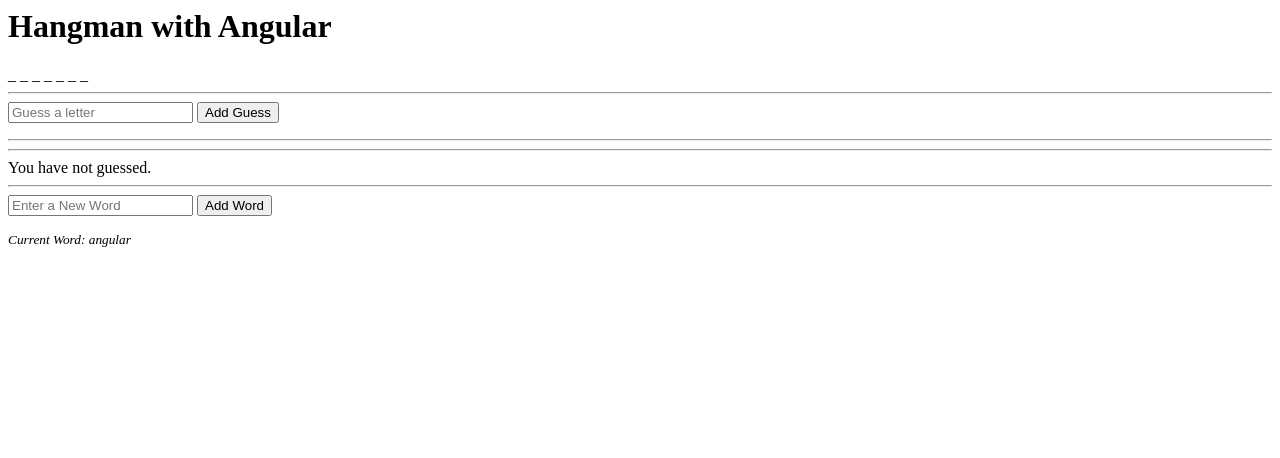
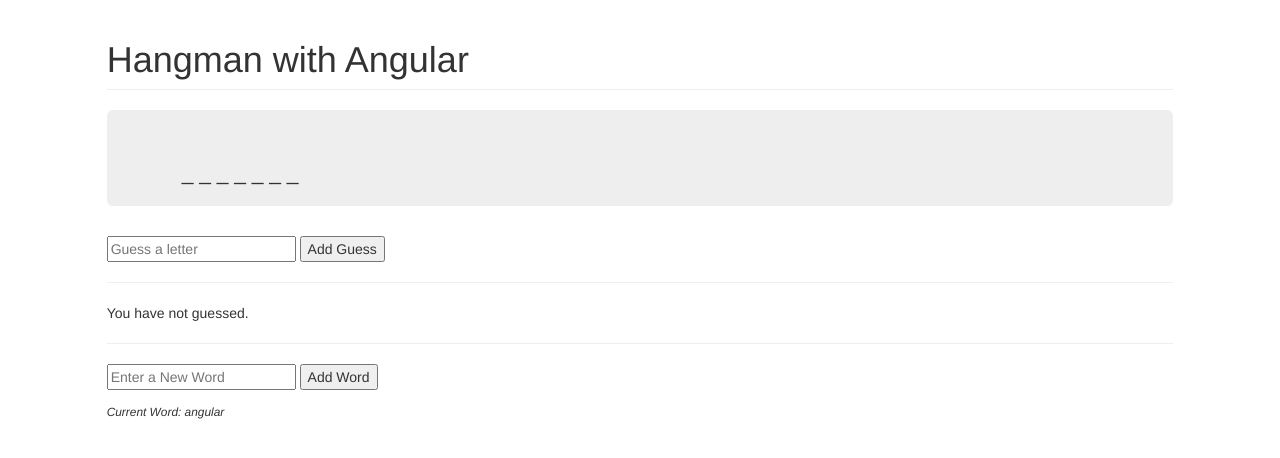
Before and after one commit to sf-wdi-15/angular_controllers_lab, a plain HTML site: page hangman.html in a window 1280 px wide. Drawn offline with nearby package versions, Linux system fonts and the light colour scheme.

Commit message:
Add bootstrap to game. Add single container-fluid and two rows.

```diff
--- a/hangman.html
+++ b/hangman.html
@@ -8,31 +8,43 @@
 
   <!-- include hangman script -->
   <script src="hangman.js"></script>
+
+  <!-- include bootstrap -->
+  <meta name="viewport" content="width=device-width, initial-scale=1">
+  <!-- Latest compiled and minified CSS -->
+  <link rel="stylesheet" href="https://maxcdn.bootstrapcdn.com/bootstrap/3.3.2/css/bootstrap.min.css">
 </head>
 
 <body>
-  <h1 class="page-header">Hangman with Angular</h1>
+<div class="container-fluid">
+  <div class="row">
+    <div class="col-xs-10 col-xs-offset-1">
 
-  <!-- setup HangManCtrl scope -->
+        <!-- HangManCtrl scope -->
         <div ng-controller="HangManCtrl">
 
+            <div class="row">
+                <h1 class="page-header">Hangman with Angular</h1>
+                <div class="jumbotron">
+                  <div class="col-xs-6">
+                    <p>
                       <!-- show _ for each letter in the currentWord -->
-      <div>
                       <span ng-repeat="char in displayChars() track by $index">
                         {{char}}
                       </span>
+                    </p>
+                  </div>
+                </div>
             </div>
 
-      <hr>
-
+            <div class="row">
                 <!-- form to enter a new guess -->
                 <form ng-submit="addGuess()">
                   <input type="text" ng-model="newGuess" placeholder="Guess a letter">
                   <button> Add Guess</button>
                 </form>
 
-      <hr>
-
+                <div>
                   <!-- show a list of previous guesses -->
                   <span ng-repeat="guess in guesses" ng-style="isGuessed()">
                     {{guess}}
@@ -50,6 +62,7 @@
                             }">
                     </ng-pluralize>
                   </div>
+                </div>
 
                 <hr>
 
@@ -63,5 +76,12 @@
                 <footer><em><small>Current Word: {{currentWord}}</small></em></footer>
             </div>
 
+        </div>
+        <!-- /HangManCtrl scope -->
+
+    </div>
+  </div>
+</div>
+
 </body>
 </html>
```
Lines whose indentation alone changed are shown as unchanged.
